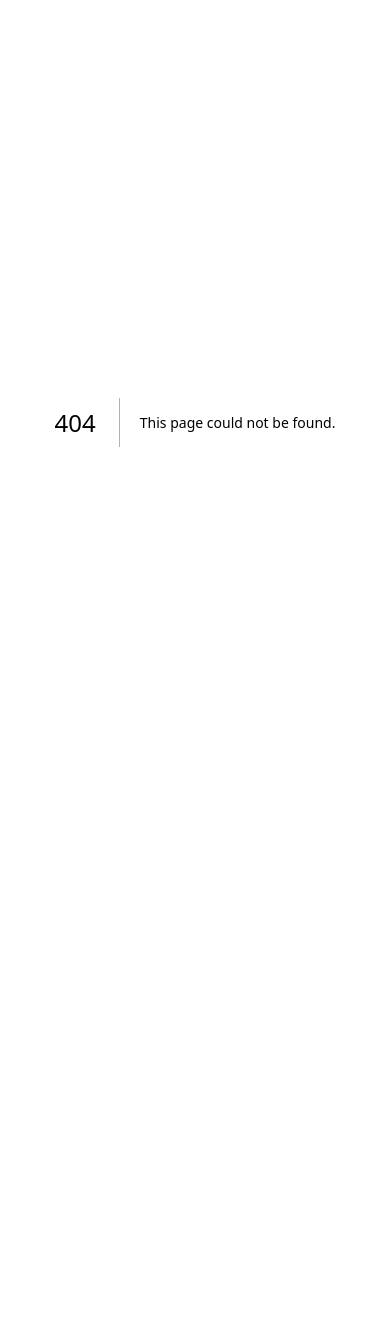
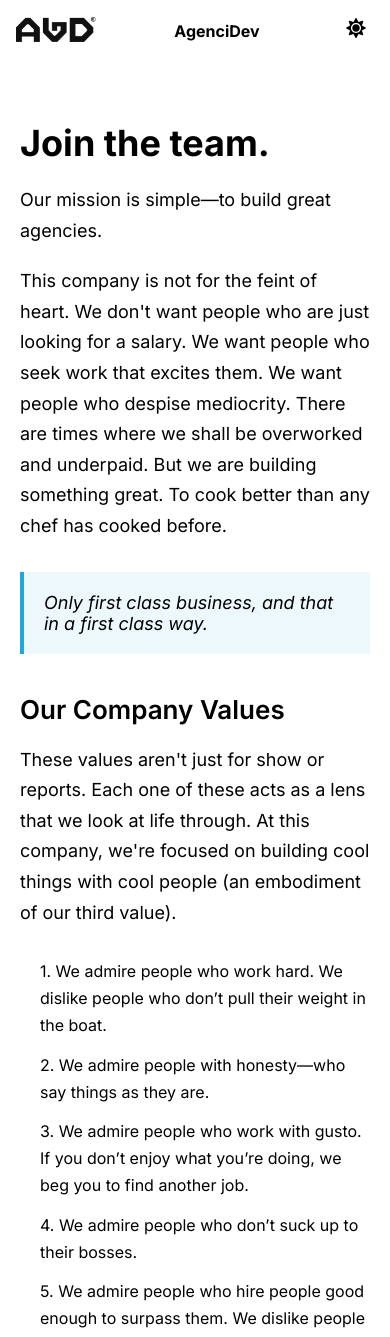
Before and after one commit to Meetkamal256/agencidev-redesign, a Next.js app: page /careers in a window 390 px wide. Before the commit this address had no page. Shown: the top 1337 px of the page. Before the commit the page ends 844 px from the top, so only its background shows below. Built offline with nearby package versions, Linux system fonts and the light colour scheme.

Commit message:
feat: build careers page for desktop, tablet and mobile

```diff
--- /dev/null
+++ b/app/careers/careers.module.css
@@ -0,0 +1,135 @@
+.careersSection {
+  background: var(--background);
+  color: var(--text);
+  padding: 60px 20px;
+  min-height: 100vh;
+  transition: background 0.3s ease, color 0.3s ease;
+}
+
+.careersContent {
+  max-width: 1140px;
+  margin: 0 auto 60px auto;
+  text-align: left;
+}
+
+.careersContent h1 {
+  font-size: 48px;
+  font-weight: 700;
+  margin-bottom: 20px;
+  color: var(--text);
+}
+
+.careersContent h2 {
+  font-size: 32px;
+  margin: 40px 0 20px;
+  font-weight: 600;
+  color: var(--text);
+}
+
+.careersContent p {
+  font-size: 18px;
+  line-height: 1.7;
+  margin-bottom: 20px;
+  color: var(--text);
+}
+
+.careersContent blockquote {
+  margin: 30px 0;
+  padding: 20px;
+  border-left: 4px solid #20a7db;
+  background: rgba(32, 167, 219, 0.08);
+  font-style: italic;
+  font-size: 18px;
+  color: var(--text);
+}
+
+.valuesList {
+  margin: 30px 0;
+  padding-left: 20px;
+  list-style: disc;
+  line-height: 1.7;
+  color: var(--text);
+}
+
+.valuesList li {
+  margin-bottom: 12px;
+  font-size: 16px;
+}
+
+.jobsSection {
+  max-width: 1000px;
+  margin: 0 auto;
+  text-align: left;
+}
+
+.jobsSection h2 {
+  font-size: 36px;
+  margin-bottom: 30px;
+  font-weight: 700;
+  color: var(--text);
+}
+
+.jobCard {
+  background: var(--background);
+  color: var(--text);
+  padding: 24px;
+  border-radius: 12px;
+  margin-bottom: 24px;
+  box-shadow: 0 4px 12px rgba(0, 0, 0, 0.08);
+  transition: background 0.3s ease, color 0.3s ease;
+}
+
+.jobCard h3 {
+  margin-bottom: 12px;
+  font-size: 1.5rem;
+  font-weight: 600;
+}
+
+.jobDescription {
+  margin-bottom: 12px;
+  font-size: 16px;
+  color: var(--text);
+  opacity: 0.7;
+  line-height: 1.6;
+}
+
+.jobLocation {
+  font-size: 14px;
+  margin-bottom: 16px;
+  color: #888;
+}
+
+.learnMoreBtn {
+  background: #20a7db;
+  color: #fff;
+  border: none;
+  padding: 12px 20px;
+  border-radius: 8px;
+  cursor: pointer;
+  transition: all 0.3s ease;
+}
+
+.learnMoreBtn:hover {
+  background: #178bb8;
+  transform: scale(1.05);
+}
+
+/* Responsive */
+@media (max-width: 768px) {
+  .careersContent h1 {
+    font-size: 36px;
+  }
+
+  .careersContent h2 {
+    font-size: 26px;
+  }
+
+  .jobCard {
+    padding: 16px;
+  }
+
+  .learnMoreBtn {
+    width: 100%;
+    padding: 14px;
+  }
+}
--- /dev/null
+++ b/app/careers/page.tsx
@@ -0,0 +1,113 @@
+import BirdhouseNav from "../_components/birdhouseNav/BirdhouseNav";
+import styles from "./careers.module.css";
+import Link from "next/link";
+import { jobs } from "../data";
+import Footer from "../_components/section/Footer/Footer";
+
+const Page = () => {
+
+    return (
+      <>
+        <BirdhouseNav />
+        <section className={styles.careersSection}>
+          <div className={styles.careersContent}>
+            <h1>Join the team.</h1>
+            <p>Our mission is simple—to build great agencies.</p>
+
+            <p>
+              This company is not for the feint of heart. We don&apos;t want
+              people who are just looking for a salary. We want people who seek
+              work that excites them. We want people who despise mediocrity.
+              There are times where we shall be overworked and underpaid. But we
+              are building something great. To cook better than any chef has
+              cooked before.
+            </p>
+
+            <blockquote>
+              Only first class business, and that in a first class way.
+            </blockquote>
+
+            <h2>Our Company Values</h2>
+            <p>
+              These values aren&apos;t just for show or reports. Each one of
+              these acts as a lens that we look at life through. At this
+              company, we&apos;re focused on building cool things with cool
+              people (an embodiment of our third value).
+            </p>
+
+            <ul className={styles.valuesList}>
+              <li>
+                1. We admire people who work hard. We dislike people who don’t
+                pull their weight in the boat.
+              </li>
+              <li>
+                2. We admire people with honesty—who say things as they are.
+              </li>
+              <li>
+                3. We admire people who work with gusto. If you don’t enjoy what
+                you’re doing, we beg you to find another job.
+              </li>
+              <li>4. We admire people who don’t suck up to their bosses.</li>
+              <li>
+                5. We admire people who hire people good enough to surpass them.
+                We dislike people who are so insecure that they want everyone
+                else to be incompetent.
+              </li>
+              <li>
+                6. We admire people with manners who treat other people like
+                people.
+              </li>
+              <li>
+                7. We admire people who desire to build themselves into
+                formidable opponents.
+              </li>
+              <li>
+                8. We admire people who do the hard work, even when they don’t
+                feel like it.
+              </li>
+              <li>
+                9. We admire people who hold themselves to ridiculously high
+                standards.
+              </li>
+              <li>
+                10. We admire people who handle brutal facts and uncomfortable
+                truths, as disgusting as they may be.
+              </li>
+              <li>
+                11. We admire people who focus on producing truly great work. No
+                company gets rich by underpaying their employees.
+              </li>
+              <li>
+                12. We admire people who are ready to argue with the teachers
+                when they know they are right.
+              </li>
+              <li>
+                13. We admire people who work to be the best—people who aim to
+                hit home runs each time, no matter what it may cost in agony and
+                overtime.
+              </li>
+            </ul>
+          </div>
+
+          <div className={styles.jobsSection}>
+            <h2>Open Roles</h2>
+            {jobs.map((job, index) => (
+              <div key={index} className={styles.jobCard}>
+                <h3>{job.title}</h3>
+                <p className={styles.jobDescription}>{job.description}</p>
+                <p className={styles.jobLocation}>{job.location}</p>
+                <Link
+                  href="#"
+                >
+                  <button className={styles.learnMoreBtn}>Learn More</button>
+                </Link>
+              </div>
+            ))}
+                </div>
+                <Footer />
+        </section>
+      </>
+    );
+};
+
+export default Page;
--- a/app/data.jsx
+++ b/app/data.jsx
@@ -23,3 +23,37 @@ export const faqs = [
       "Agencidev is not a traditional marketing agency focused solely on acquiring clients. We are not a creative agency either focused on design, branding and websites. Instead, we focus on our client’s business ecosystem growth as a whole. We build great agencies. We want to give every client a luxury experience. We don’t just care about the food on the plate. We care about every small detail—from how the food is presented to the temperature of the restaurant to the type of plate material used to the perfume the waiter wears. We pay attention to the details many don’t even know exist. Because when stacked together, these seemingly invisible small details add up to become excellence. And that is what we aim to embody."
  },
 ];
+
+
+export const jobs = [
+  {
+    title: "Software Engineer (Full-Time)",
+    description:
+      "We're looking for an experienced and ambitious Software Engineer to build and manage innovative never-seen-before SaaS tools for some of the fastest moving agencies in the world. You are someone who has proven experience in building software tools and apps, with expertise in AI integration and development. Your responsibilities will include end-to-end SaaS development and management working directly with Anwar and the development team.",
+    location: "REMOTE / EUROPE, ASIA, AFRICA / FULL-TIME",
+  },
+  {
+    title: "Software Engineer (Contract)",
+    description:
+      "We're looking for an experienced and ambitious Software Engineer to build and manage innovative never-seen-before SaaS tools for some of the fastest moving agencies in the world. You are someone who has proven experience in building software tools and apps, with expertise in AI integration and development. Your responsibilities will include end-to-end SaaS development and management working directly with Anwar and the development team.",
+    location: "REMOTE / GLOBAL / CONTRACT",
+  },
+  {
+    title: "Appointment Setter (Full-Time)",
+    description:
+      "We're looking for a hungry and over-ambitious Appointment Setter to collaborate with the marketing team to follow lead generation plans that align with company and revenue growth objectives. The Appointment Setter is responsible for meeting sales targets and generating revenue, contributing to the overall goals and plans developed by the sales management team. Each Appointment Setter strives to meet and exceed individual sales targets of minimum of 8 qualified booked appointments per month.",
+    location: "REMOTE / GLOBAL / FULL-TIME",
+  },
+  {
+    title: "Media Buyer (Full-Time)",
+    description:
+      "We're looking for a highly skilled and innovative Media Buyer to build Meta Ad funnels for internal marketing as well as marketing for our clients. You will be responsible for developing and implementing end-to-end Meta ad strategies that align with business goals and objectives. This covers writing compelling ad copy, and story boards to create engaging ad campaigns that drive conversions and increase ROI, monitoring and analysing campaign performance to identify areas for improvement and optimisation, managing advertising budgets to maximise campaign performance, and proactively communicating with clients and address any questions or concerns related to campaigns performance.",
+    location: "REMOTE / EUROPE, ASIA, AFRICA / FULL-TIME",
+  },
+  {
+    title: "UI/UX Designer (Full-Time)",
+    description:
+      "We're looking for a highly skilled and experienced UI/UX Designer to create compelling, visually appealing interfaces that capture the essence of our product and resonate with our target audience. This role requires a blend of creativity and strategic thinking, as you'll be tasked with designing interfaces that not only align with our brand identity and the identities of our clients, but also designs stand out, resonate and drive sales in the competitive digital landscape. You'll collaborate closely with our design, development, and marketing teams, using your expertise to build interfaces that optimise for UX.",
+    location: "REMOTE / EUROPE, ASIA, AFRICA / FULL-TIME",
+  },
+];
```
